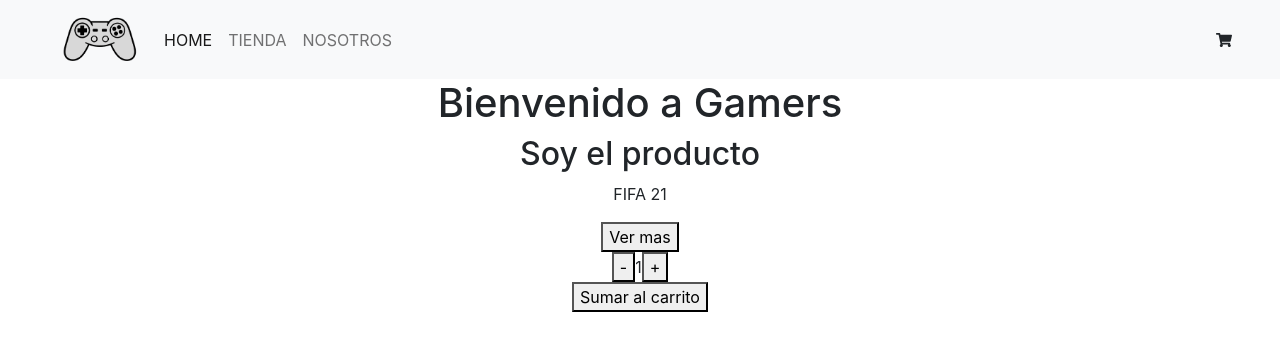
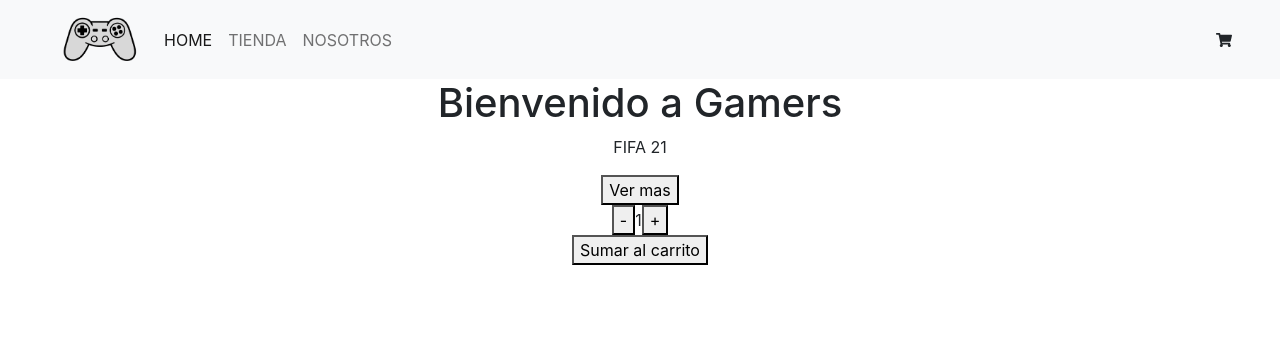
Before and after one commit to lucas-becker1/gamers, a React (Create React App) app: page / in a window 1280 px wide. Shown: the top 350 px of the page. Built offline with nearby package versions, Linux system fonts and the light colour scheme.

Commit message:
detalle desafio

```diff
--- a/src/App.js
+++ b/src/App.js
@@ -5,11 +5,10 @@
 
 function App() {
   const title= "Bienvenido a Gamers"
-  const card = 'Soy el producto'
   return (
     <div className="App">
       <Navbar/>
-      <ItemListContainer title={title} card={card}/>
+      <ItemListContainer title={title}/>
       <Item/>
     </div>
   );
--- a/src/components/ItemListContainer.jsx
+++ b/src/components/ItemListContainer.jsx
@@ -1,10 +1,9 @@
 import React from 'react'
 
-const ItemListContainer = ({title, card}) => {
+const ItemListContainer = ({title}) => {
   return (
     <div>
         <h1>{title}</h1>
-        <h2>{card}</h2>
     </div>
   )
 }
```
